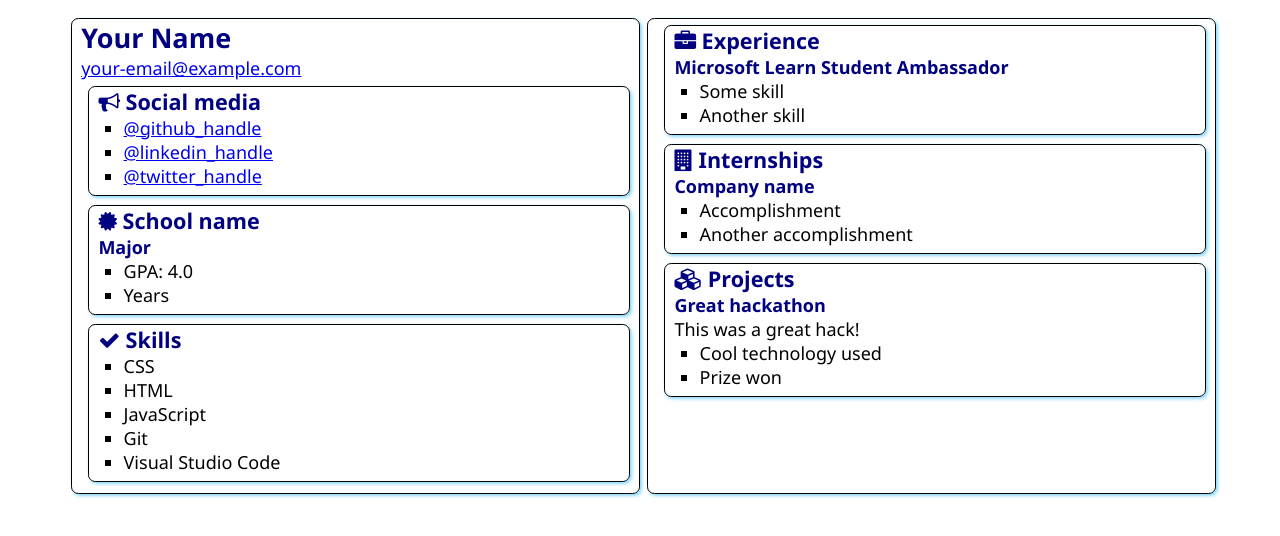
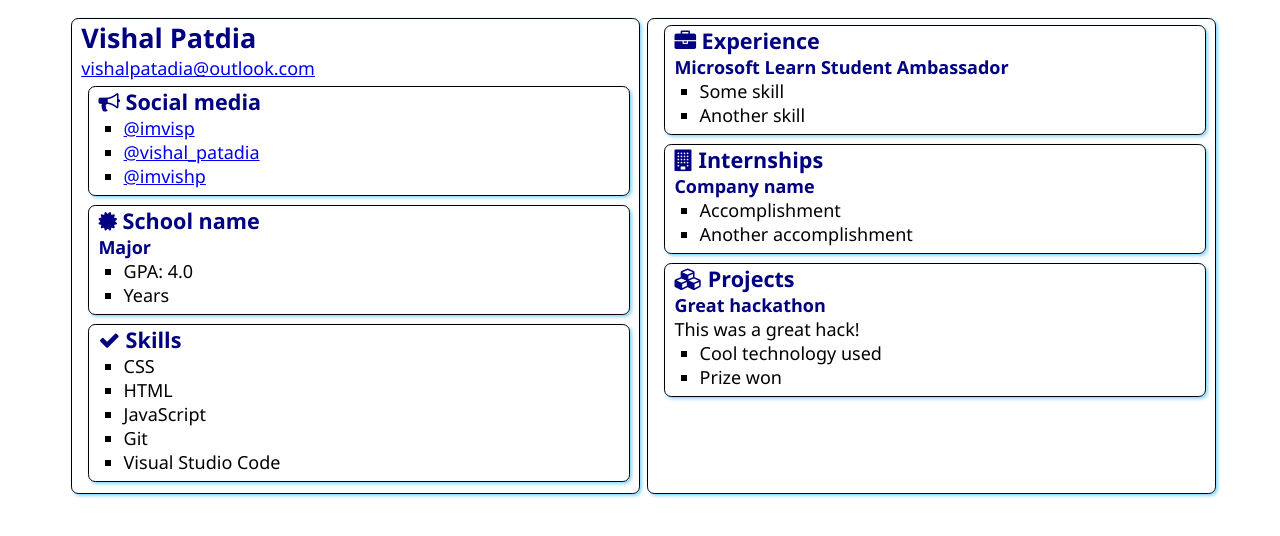
Before and after one commit to imvisp/SATecnicalOnboarding, a plain HTML site: page src/index.html in a window 1280 px wide. Drawn offline with Linux system fonts and the light colour scheme.

Commit message:
Update index.html
changed profiles.

```diff
--- a/src/index.html
+++ b/src/index.html
@@ -12,8 +12,8 @@
 <body>
     <main>
         <article class="box">
-            <h1>Your Name</h1>
-            <div><a href="mailto:your.email@example.com">your-email@example.com</a></div>
+            <h1>Vishal Patdia</h1>
+            <div><a href="mailto:your.email@example.com">vishalpatadia@outlook.com</a></div>
 
             <section class="box">
                 <h2>
@@ -21,9 +21,9 @@
                     Social media
                 </h2>
                 <ul>
-                    <li><a href="https://github.com/<handle>">@github_handle</a></li>
-                    <li><a href="https://linkedin.com/in/<handle>">@linkedin_handle</a></li>
-                    <li><a href="https://twitter.com/<handle>">@twitter_handle</a></li>
+                    <li><a href="https://github.com/<imvisp>">@imvisp</a></li>
+                    <li><a href="https://linkedin.com/in/<vishal patadia>">@vishal_patadia</a></li>
+                    <li><a href="https://twitter.com/<imvishp>">@imvishp</a></li>
                 </ul>
             </section>
 
```
